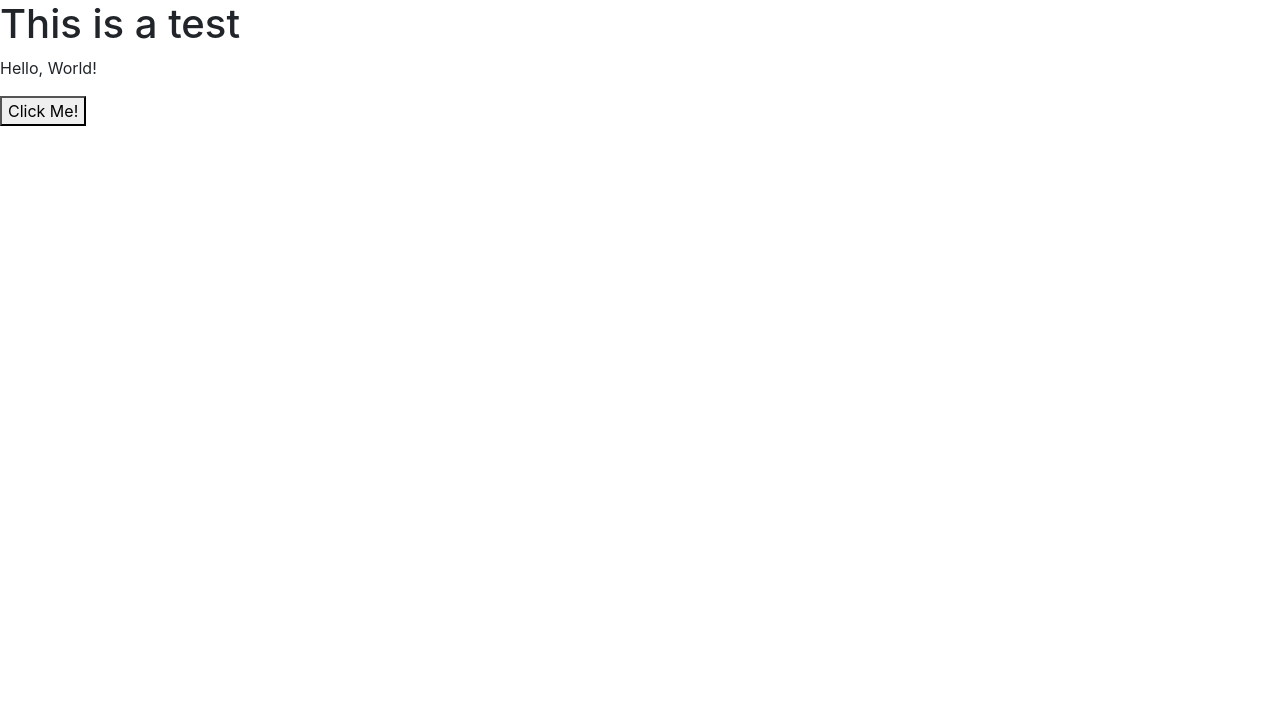
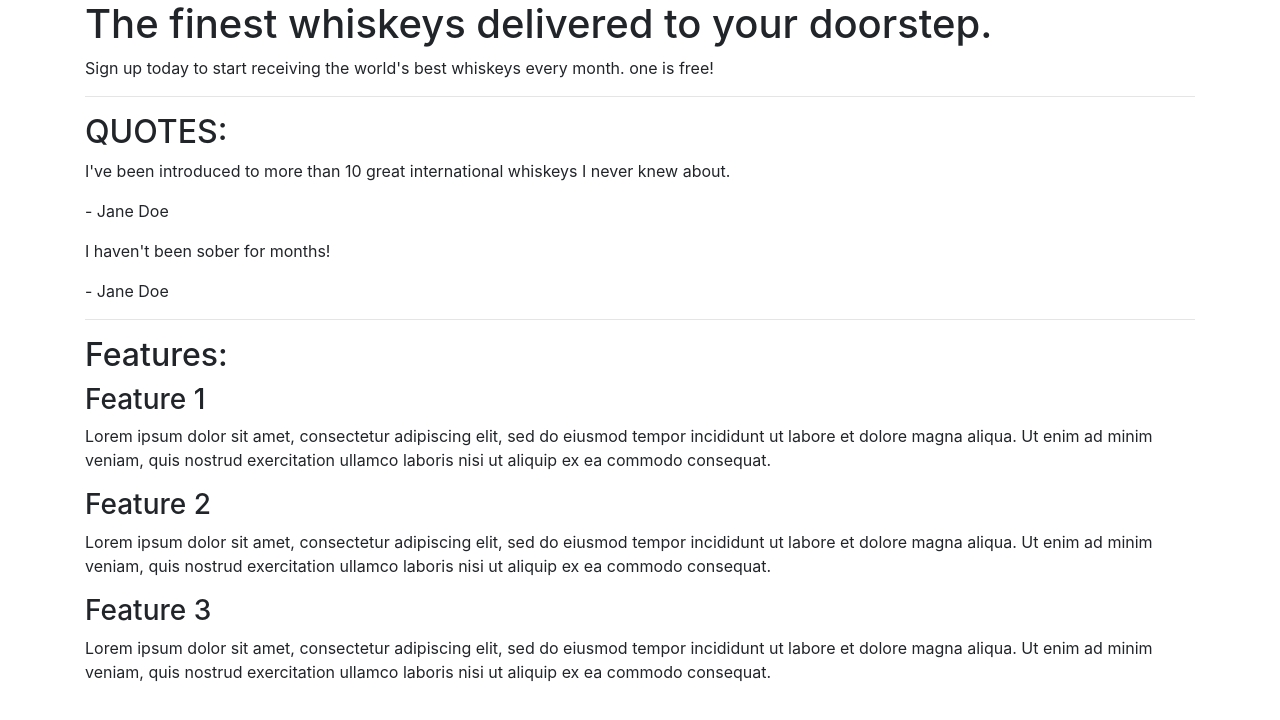
Before and after one commit to Willr-hawkins/bootstrap-testing, a plain HTML site: page index.html in a window 1280 px wide. Drawn offline with nearby package versions, Linux system fonts and the light colour scheme.

Commit message:
Add basic content in the html file

```diff
--- a/index.html
+++ b/index.html
@@ -3,13 +3,62 @@
 <head>
     <meta charset="UTF-8">
     <meta name="viewport" content="width=device-width, initial-scale=1.0">
-    <title>Document</title>
+    <title>Whiskey Drop | Taste a new whiskey every month</title>
     <link rel="stylesheet" href="https://cdn.jsdelivr.net/npm/bootstrap@4.6.2/dist/css/bootstrap.min.css" integrity="sha384-xOolHFLEh07PJGoPkLv1IbcEPTNtaed2xpHsD9ESMhqIYd0nLMwNLD69Npy4HI+N" crossorigin="anonymous">
     <script src="https://cdn.jsdelivr.net/npm/bootstrap@4.6.2/dist/js/bootstrap.bundle.min.js" integrity="sha384-Fy6S3B9q64WdZWQUiU+q4/2Lc9npb8tCaSX9FK7E8HnRr0Jz8D6OP9dO5Vg3Q9ct" crossorigin="anonymous"></script>
 </head>
+
 <body>
-    <h1>This is a test</h1>
-    <p>Hello, World!</p>
-    <button>Click Me!</button>
+    <article class="container">
+        <!-- Callout -->
+        <section class="callout">
+            <h1>The finest whiskeys delivered to your doorstep.</h1>
+            <p>Sign up today to start receiving the world's best whiskeys every month.
+                one is free!</p>
+        </section>
+        <!-- / .callout -->
+        <hr>
+
+        <!-- Quotes -->
+        <section class="quotes">
+            <h2 class="text-uppercase">Quotes:</h2>
+            <div class="quote">
+                <p>I've been introduced to more than 10 great international whiskeys I never knew about.</p>
+                <p>- Jane Doe</p>
+            </div>
+            <div class="quote">
+                <p>I haven't been sober for months!</p>
+                <p>- Jane Doe</p>
+            </div>
+        </section>
+        <!-- / .quotes -->
+        <hr>
+
+        <!-- Features -->
+        <section class="features">
+            <h2>Features:</h2>
+            <div class="feature">
+                <h3>Feature 1</h3>
+                <p>Lorem ipsum dolor sit amet, consectetur adipiscing elit, sed do eiusmod
+                    tempor incididunt ut labore et dolore magna aliqua. Ut enim ad minim
+                    veniam, quis nostrud exercitation ullamco laboris nisi ut aliquip ex ea
+                    commodo consequat.</p>
+            </div>
+            <div class="feature">
+                <h3>Feature 2</h3>
+                <p>Lorem ipsum dolor sit amet, consectetur adipiscing elit, sed do eiusmod
+                    tempor incididunt ut labore et dolore magna aliqua. Ut enim ad minim
+                    veniam, quis nostrud exercitation ullamco laboris nisi ut aliquip ex ea
+                    commodo consequat.</p>
+            </div>
+            <div class="feature">
+                <h3>Feature 3</h3>
+                <p>Lorem ipsum dolor sit amet, consectetur adipiscing elit, sed do eiusmod
+                    tempor incididunt ut labore et dolore magna aliqua. Ut enim ad minim
+                    veniam, quis nostrud exercitation ullamco laboris nisi ut aliquip ex ea
+                    commodo consequat.</p>
+            </div>
+        </section>
+    </article>
 </body>
 </html>
```
